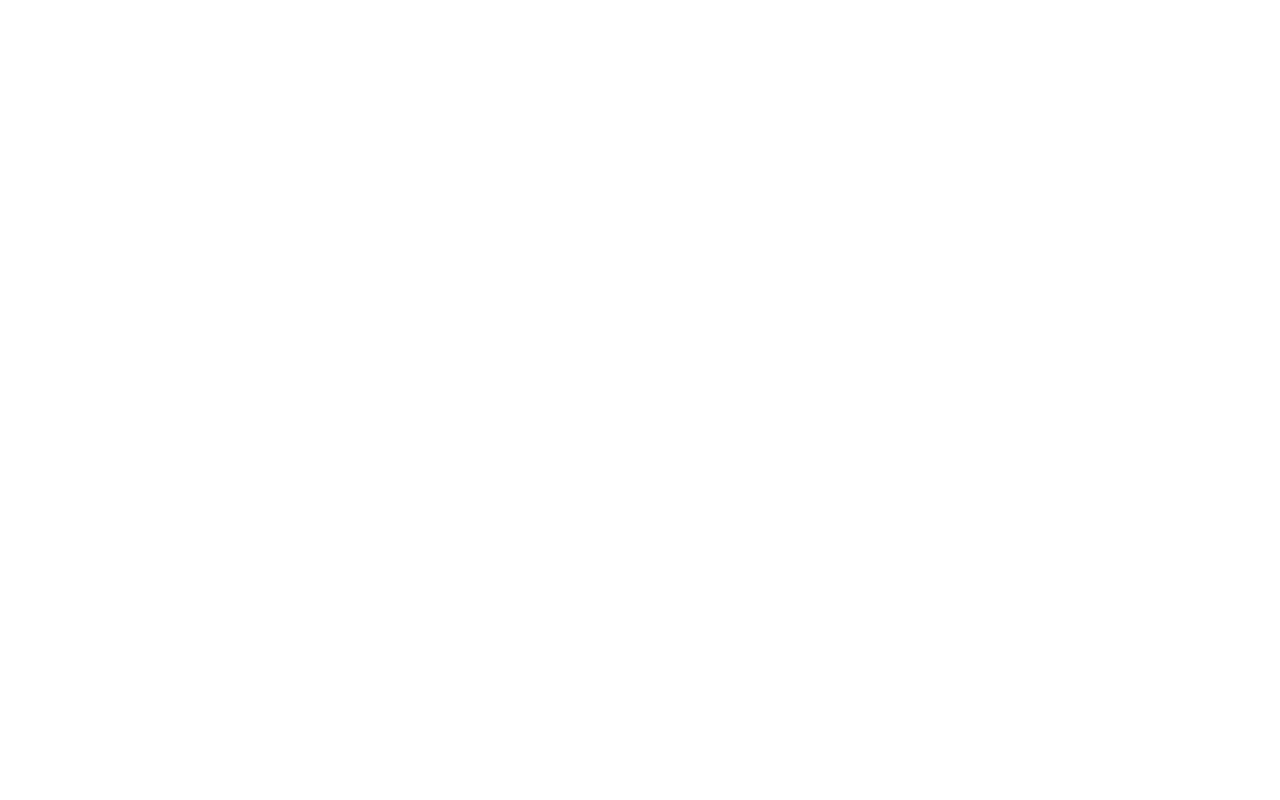
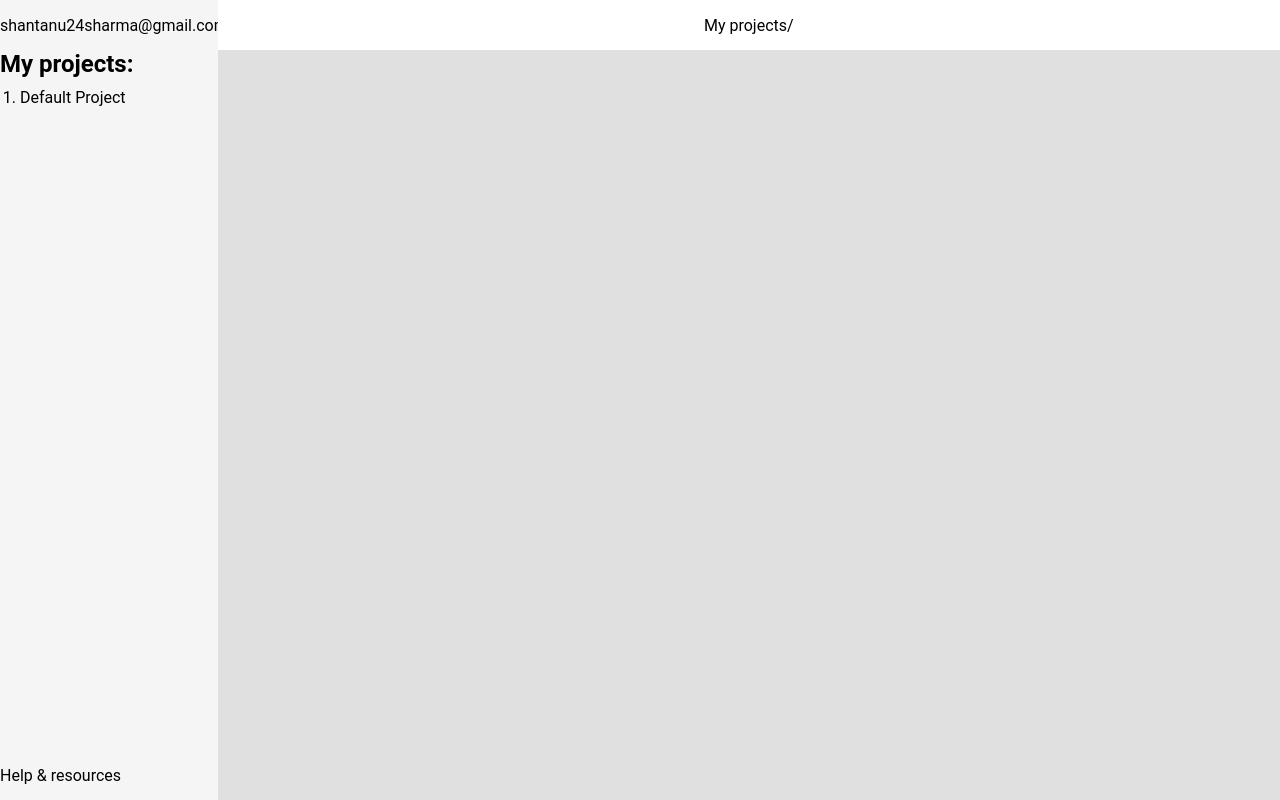
Before and after one commit to shantanu2693/Todo-list-Web-app-using-webpack, a website built with webpack: page src/template.html in a window 1280 px wide. Built offline with nearby package versions, Linux system fonts and the light colour scheme.

Commit message:
Complete webpage static html and css

```diff
--- a/package.json
+++ b/package.json
@@ -18,5 +18,8 @@
     "webpack": "^5.109.2",
     "webpack-cli": "^7.2.2",
     "webpack-dev-server": "^5.2.6"
+  },
+  "dependencies": {
+    "date-fns": "^4.4.0"
   }
 }
--- a/src/index.js
+++ b/src/index.js
@@ -0,0 +1 @@
+import './styles.css';
--- /dev/null
+++ b/src/styles.css
@@ -0,0 +1,53 @@
+.roboto-<uniquifier> {
+  font-family: "Roboto", sans-serif;
+  font-optical-sizing: auto;
+  font-weight: <weight>;
+  font-style: normal;
+  font-variation-settings:
+}
+
+* {
+    margin: 0;
+    padding: 0;
+    box-sizing: border-box;
+    font-family: 'Roboto', sans-serif;
+}
+
+.container {
+    display: grid;
+    grid-template-columns: 17vw 83vw;
+    height: 100dvh;
+}
+
+.sidebar {
+    width: 17vw;
+    background-color: #f5f5f5;
+    display: grid;
+    grid-template-rows: 50px 1fr 50px;
+}
+
+.sidebar > .header, .sidebar > .footer{
+    display: flex;
+    align-items: center;
+    justify-content: flex-start;
+}
+
+
+ol {
+    list-style-type: decimal;
+    padding-left: 20px;
+    margin-top: 10px;
+}
+
+.content {
+    display: grid;
+    grid-template-rows: 50px 1fr;
+    background-color: #e0e0e0;
+}
+
+.content .header {
+    display: flex;
+    align-items: center;
+    justify-content: center;
+    background-color: white;
+}
--- a/src/template.html
+++ b/src/template.html
@@ -8,12 +8,28 @@
 <body>
     <div class="container">
         <div class="sidebar">
+            <div class="header">
+                <p>shantanu24sharma@gmail.com</p>
+            </div>
+            <div class="menu">
+                <h2>My projects:</h2>
+                <ol>
+                    <li>Default Project</li>
+                </ol>
+            </div>
+            <div class="footer">
+                <p>Help & resources</p>
+            </div>
+        </div>
 
-        </div>
-        <div class="main-content">
+        <div class="content">
             <div class="header">
+                <p>My projects/</p>
+            </div>
+            <div class="tasks">
 
             </div>
+
         </div>
     </div>
 </body>
```
Also changed, not shown: 1 other file.
